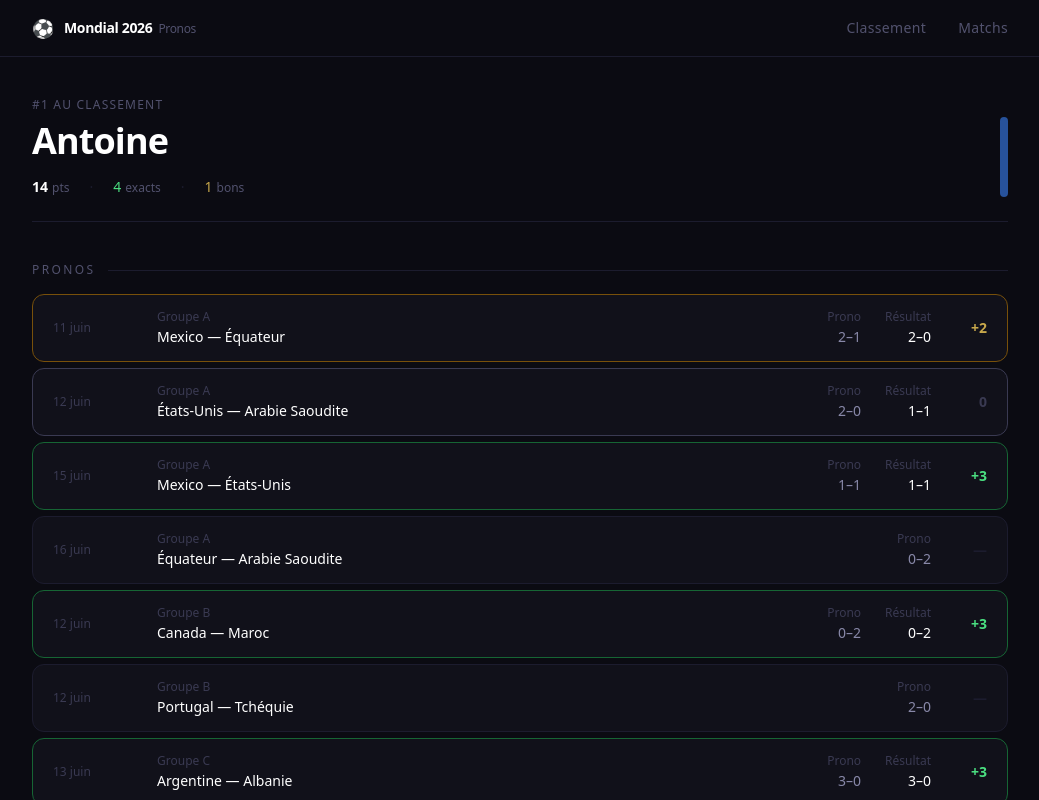
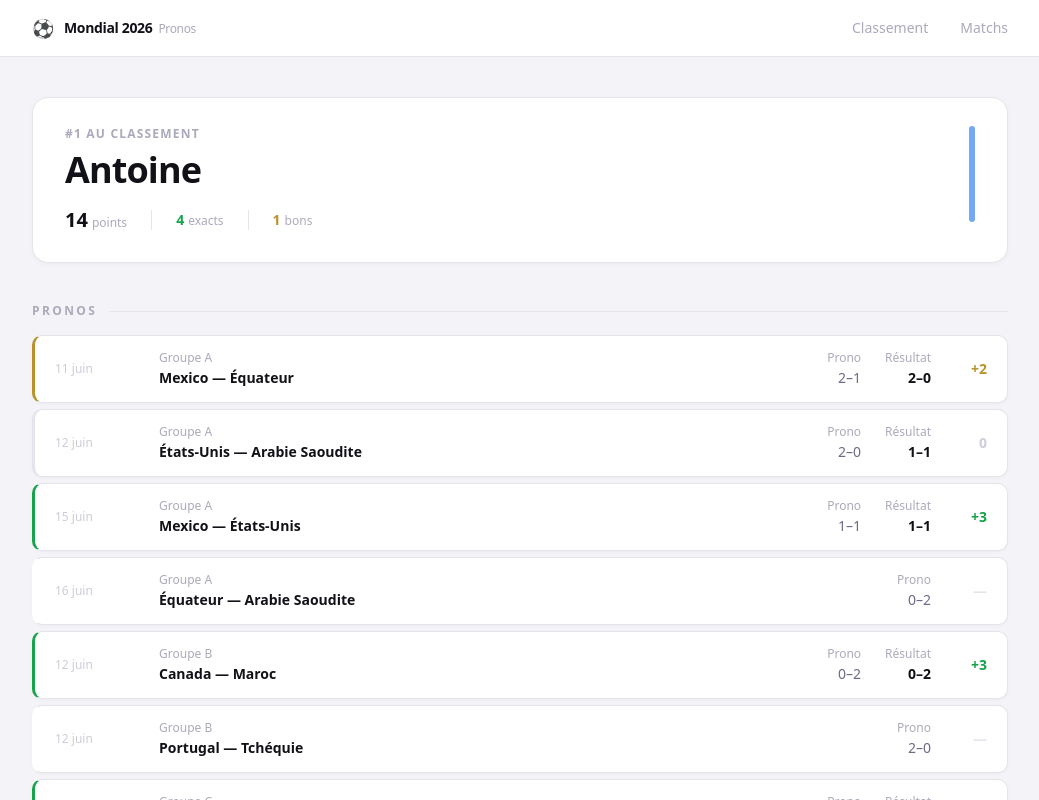
Before and after one commit to antolarp/mondial2026, a Next.js app: page /joueur/antoine in a window 1280 px wide. Shown: the top 800 px of the page, without its empty margins (120-1159 px from the left). Built offline with nearby package versions, Linux system fonts and the light colour scheme.

Commit message:
style: thème clair premium — fond blanc, cards avec ombres, typographie sobre

```diff
--- a/app/globals.css
+++ b/app/globals.css
@@ -4,17 +4,7 @@
 
 @layer base {
   body {
-    background-color: #0b0b12;
-    color: #e2e2ee;
-    font-feature-settings: "cv02", "cv03", "cv04", "cv11";
+    background-color: #f4f4f8;
+    color: #111118;
   }
 }
-
-@layer utilities {
-  .text-muted { color: #52526e; }
-  .text-secondary { color: #8888a8; }
-  .border-subtle { border-color: #1c1c2e; }
-  .bg-card { background-color: #11111a; }
-  .bg-card-hover { background-color: #16162200; }
-  .gold { color: #c8a84b; }
-}
--- a/app/joueur/[nom]/page.js
+++ b/app/joueur/[nom]/page.js
@@ -2,13 +2,18 @@ import { chargerMatchs, chargerResultats, chargerJoueurs, calculerPoints, calcul
 import { notFound } from 'next/navigation'
 import { PLAYER_COLORS } from '../../../lib/colors'
 
-const CARD = { background: '#11111a', border: '1px solid #1c1c2e', borderRadius: 12 }
+const CARD = {
+  background: '#ffffff',
+  border: '1px solid #e4e4ec',
+  borderRadius: 10,
+  boxShadow: '0 1px 3px rgba(0,0,0,0.04)',
+}
 
 function SectionLabel({ children }) {
   return (
     <div className="flex items-center gap-3 mb-4">
-      <span className="text-xs uppercase tracking-[0.2em] font-medium" style={{ color: '#52526e' }}>{children}</span>
-      <div className="flex-1 h-px" style={{ background: '#1c1c2e' }} />
+      <span className="text-xs uppercase tracking-[0.2em] font-semibold" style={{ color: '#aaaabc' }}>{children}</span>
+      <div className="flex-1 h-px" style={{ background: '#e4e4ec' }} />
     </div>
   )
 }
@@ -25,38 +30,37 @@ export default function PageJoueur({ params }) {
   const stats = classement.find(j => j.nom === joueur.nom)
   const rang = classement.findIndex(j => j.nom === joueur.nom) + 1
   const color = PLAYER_COLORS[joueurs.findIndex(j => j.nom === joueur.nom) % PLAYER_COLORS.length]
-
   const matchsAvecProno = matchs.filter(m => joueur.pronos[m.id])
 
   return (
     <div className="space-y-10">
 
       {/* HEADER */}
-      <div className="flex items-end gap-6 pb-6" style={{ borderBottom: '1px solid #1c1c2e' }}>
-        <div>
-          <p className="text-xs uppercase tracking-widest mb-2" style={{ color: '#52526e' }}>
-            #{rang} au classement
-          </p>
-          <h1 className="text-4xl font-bold text-white tracking-tight">{joueur.nom}</h1>
-          <div className="flex items-center gap-5 mt-4 text-sm">
-            <span className="font-bold text-white tabular-nums">
-              {stats.points}
-              <span className="ml-1 text-xs font-normal" style={{ color: '#52526e' }}>pts</span>
-            </span>
-            <span style={{ color: '#1c1c2e' }}>·</span>
-            <span className="tabular-nums" style={{ color: '#4ade80' }}>
-              {stats.exacts}
-              <span className="ml-1 text-xs" style={{ color: '#52526e' }}>exacts</span>
-            </span>
-            <span style={{ color: '#1c1c2e' }}>·</span>
-            <span className="tabular-nums" style={{ color: '#c8a84b' }}>
-              {stats.bons}
-              <span className="ml-1 text-xs" style={{ color: '#52526e' }}>bons</span>
-            </span>
+      <div className="bg-white rounded-2xl px-8 py-7" style={{ border: '1px solid #e4e4ec', boxShadow: '0 1px 4px rgba(0,0,0,0.04)' }}>
+        <div className="flex items-start justify-between">
+          <div>
+            <p className="text-xs uppercase tracking-widest font-semibold mb-2" style={{ color: '#aaaabc' }}>
+              #{rang} au classement
+            </p>
+            <h1 className="text-4xl font-bold tracking-tight mb-4" style={{ color: '#111118' }}>{joueur.nom}</h1>
+            <div className="flex items-center gap-6 text-sm">
+              <div>
+                <span className="font-bold text-xl" style={{ color: '#111118' }}>{stats.points}</span>
+                <span className="ml-1 text-xs" style={{ color: '#aaaabc' }}>points</span>
+              </div>
+              <div style={{ width: 1, height: 20, background: '#e4e4ec' }} />
+              <div>
+                <span className="font-semibold" style={{ color: '#16a34a' }}>{stats.exacts}</span>
+                <span className="ml-1 text-xs" style={{ color: '#aaaabc' }}>exacts</span>
+              </div>
+              <div style={{ width: 1, height: 20, background: '#e4e4ec' }} />
+              <div>
+                <span className="font-semibold" style={{ color: '#b8922a' }}>{stats.bons}</span>
+                <span className="ml-1 text-xs" style={{ color: '#aaaabc' }}>bons</span>
+              </div>
+            </div>
           </div>
-        </div>
-        <div className="ml-auto">
-          <div className="w-2 h-20 rounded-full" style={{ background: color, opacity: 0.6 }} />
+          <div className="w-1.5 h-24 rounded-full" style={{ background: color, opacity: 0.7 }} />
         </div>
       </div>
 
@@ -70,36 +74,40 @@ export default function PageJoueur({ params }) {
             const pts = res ? calculerPoints(prono, res) : null
             const date = new Date(match.date)
 
-            const borderColor = pts === 3 ? '#166534' : pts === 2 ? '#78500a' : pts === 0 ? '#3a3a52' : '#1c1c2e'
+            const leftBorder =
+              pts === 3 ? '3px solid #16a34a' :
+              pts === 2 ? '3px solid #b8922a' :
+              pts === 0 ? '3px solid #e4e4ec' :
+              '3px solid transparent'
 
             return (
-              <div key={match.id} style={{ ...CARD, borderColor }}
+              <div key={match.id} style={{ ...CARD, borderLeft: leftBorder }}
                 className="px-5 py-3.5 flex items-center gap-6">
-                <span className="text-xs tabular-nums w-20 shrink-0" style={{ color: '#3a3a52' }}>
+                <span className="text-xs tabular-nums w-20 shrink-0" style={{ color: '#ccccda' }}>
                   {date.toLocaleDateString('fr-FR', { day: 'numeric', month: 'short' })}
                 </span>
                 <div className="flex-1 min-w-0">
-                  <p className="text-xs mb-0.5" style={{ color: '#3a3a52' }}>{match.phase}</p>
-                  <p className="text-sm text-white font-medium truncate">
+                  <p className="text-xs mb-0.5" style={{ color: '#aaaabc' }}>{match.phase}</p>
+                  <p className="text-sm font-semibold truncate" style={{ color: '#111118' }}>
                     {match.domicile} — {match.exterieur}
                   </p>
                 </div>
                 <div className="flex items-center gap-6 shrink-0 text-sm tabular-nums">
                   <div className="text-right">
-                    <p className="text-xs mb-0.5" style={{ color: '#3a3a52' }}>Prono</p>
-                    <p className="font-medium" style={{ color: '#8888a8' }}>{prono.domicile}–{prono.exterieur}</p>
+                    <p className="text-xs mb-0.5" style={{ color: '#aaaabc' }}>Prono</p>
+                    <p className="font-medium" style={{ color: '#6b6b88' }}>{prono.domicile}–{prono.exterieur}</p>
                   </div>
                   {res && (
                     <div className="text-right">
-                      <p className="text-xs mb-0.5" style={{ color: '#3a3a52' }}>Résultat</p>
-                      <p className="font-medium text-white">{res.domicile}–{res.exterieur}</p>
+                      <p className="text-xs mb-0.5" style={{ color: '#aaaabc' }}>Résultat</p>
+                      <p className="font-semibold" style={{ color: '#111118' }}>{res.domicile}–{res.exterieur}</p>
                     </div>
                   )}
-                  <div className="w-8 text-right font-bold">
-                    {pts === 3 && <span style={{ color: '#4ade80' }}>+3</span>}
-                    {pts === 2 && <span style={{ color: '#c8a84b' }}>+2</span>}
-                    {pts === 0 && <span style={{ color: '#3a3a52' }}>0</span>}
-                    {pts === null && <span style={{ color: '#1c1c2e' }}>—</span>}
+                  <div className="w-8 text-right font-bold text-sm">
+                    {pts === 3 && <span style={{ color: '#16a34a' }}>+3</span>}
+                    {pts === 2 && <span style={{ color: '#b8922a' }}>+2</span>}
+                    {pts === 0 && <span style={{ color: '#ccccda' }}>0</span>}
+                    {pts === null && <span style={{ color: '#e4e4ec' }}>—</span>}
                   </div>
                 </div>
               </div>
--- a/app/layout.js
+++ b/app/layout.js
@@ -8,20 +8,19 @@ export const metadata = {
 export default function RootLayout({ children }) {
   return (
     <html lang="fr">
-      <body className="min-h-screen" style={{ background: '#0b0b12', color: '#e2e2ee' }}>
-        <header style={{ borderBottom: '1px solid #1c1c2e', background: '#0b0b12' }}
-          className="sticky top-0 z-20 backdrop-blur-sm">
+      <body className="min-h-screen" style={{ background: '#f4f4f8', color: '#111118' }}>
+        <header className="sticky top-0 z-20 bg-white" style={{ borderBottom: '1px solid #e4e4ec' }}>
           <div className="max-w-5xl mx-auto px-6 h-14 flex items-center justify-between">
-            <a href="/" className="flex items-center gap-2.5 group">
+            <a href="/" className="flex items-center gap-2.5">
               <span className="text-lg">⚽</span>
-              <span className="font-semibold tracking-tight text-sm text-white">
+              <span className="font-semibold tracking-tight text-sm" style={{ color: '#111118' }}>
                 Mondial 2026
-                <span className="ml-1.5 text-xs font-normal" style={{ color: '#52526e' }}>Pronos</span>
+                <span className="ml-1.5 text-xs font-normal" style={{ color: '#aaaabc' }}>Pronos</span>
               </span>
             </a>
-            <nav className="flex gap-8 text-sm" style={{ color: '#52526e' }}>
-              <a href="/" className="hover:text-white transition-colors duration-150 tracking-wide">Classement</a>
-              <a href="/matchs" className="hover:text-white transition-colors duration-150 tracking-wide">Matchs</a>
+            <nav className="flex gap-8 text-sm font-medium" style={{ color: '#aaaabc' }}>
+              <a href="/" className="hover:text-gray-900 transition-colors">Classement</a>
+              <a href="/matchs" className="hover:text-gray-900 transition-colors">Matchs</a>
             </nav>
           </div>
         </header>
--- a/app/matchs/page.js
+++ b/app/matchs/page.js
@@ -6,21 +6,26 @@ const PHASES_ORDER = [
   'Huitièmes','Quarts','Demi-finales','Finale',
 ]
 
-const CARD = { background: '#11111a', border: '1px solid #1c1c2e', borderRadius: 12 }
+const CARD = {
+  background: '#ffffff',
+  border: '1px solid #e4e4ec',
+  borderRadius: 10,
+  boxShadow: '0 1px 3px rgba(0,0,0,0.04)',
+}
 
 function SectionLabel({ children }) {
   return (
     <div className="flex items-center gap-3 mb-4">
-      <span className="text-xs uppercase tracking-[0.2em] font-medium" style={{ color: '#52526e' }}>{children}</span>
-      <div className="flex-1 h-px" style={{ background: '#1c1c2e' }} />
+      <span className="text-xs uppercase tracking-[0.2em] font-semibold" style={{ color: '#aaaabc' }}>{children}</span>
+      <div className="flex-1 h-px" style={{ background: '#e4e4ec' }} />
     </div>
   )
 }
 
 function PtsBadge({ pts }) {
-  if (pts === 3) return <span className="text-xs font-bold tabular-nums" style={{ color: '#4ade80' }}>+3</span>
-  if (pts === 2) return <span className="text-xs font-bold tabular-nums" style={{ color: '#c8a84b' }}>+2</span>
-  if (pts === 0) return <span className="text-xs font-bold tabular-nums" style={{ color: '#3a3a52' }}>0</span>
+  if (pts === 3) return <span className="text-xs font-bold tabular-nums" style={{ color: '#16a34a' }}>+3</span>
+  if (pts === 2) return <span className="text-xs font-bold tabular-nums" style={{ color: '#b8922a' }}>+2</span>
+  if (pts === 0) return <span className="text-xs font-bold tabular-nums" style={{ color: '#ccccda' }}>0</span>
   return null
 }
 
@@ -37,7 +42,7 @@ export default function Matchs() {
 
   return (
     <div className="space-y-12">
-      <h1 className="text-2xl font-bold text-white tracking-tight">Matchs</h1>
+      <h1 className="text-2xl font-bold tracking-tight" style={{ color: '#111118' }}>Matchs</h1>
 
       {phases.map(phase => (
         <section key={phase}>
@@ -47,46 +52,47 @@ export default function Matchs() {
               const res = resultats[match.id]
               const date = new Date(match.date)
               return (
-                <div key={match.id} style={CARD} className="px-5 py-4">
+                <div key={match.id} style={CARD} className="px-5 py-3.5 hover:bg-gray-50 transition-colors">
                   <div className="flex items-center gap-6">
-                    <span className="text-xs tabular-nums w-24 shrink-0" style={{ color: '#3a3a52' }}>
+                    <span className="text-xs tabular-nums w-24 shrink-0" style={{ color: '#ccccda' }}>
                       {date.toLocaleDateString('fr-FR', { day: 'numeric', month: 'short' })}
                       {' · '}
                       {date.toLocaleTimeString('fr-FR', { hour: '2-digit', minute: '2-digit' })}
                     </span>
 
                     <div className="flex items-center gap-4 flex-1 min-w-0">
-                      <span className="font-medium text-sm text-white text-right flex-1 truncate">{match.domicile}</span>
-
+                      <span className="font-semibold text-sm text-right flex-1 truncate" style={{ color: '#111118' }}>
+                        {match.domicile}
+                      </span>
                       {res ? (
-                        <span className="shrink-0 tabular-nums font-bold text-base px-3 py-0.5 rounded"
-                          style={{ background: '#1c1c2e', color: '#e2e2ee', minWidth: 56, textAlign: 'center' }}>
+                        <span className="shrink-0 tabular-nums font-bold text-sm px-3 py-1 rounded-lg"
+                          style={{ background: '#f0f0f6', color: '#111118', minWidth: 60, textAlign: 'center' }}>
                           {res.domicile} — {res.exterieur}
                         </span>
                       ) : (
-                        <span className="shrink-0 text-xs px-3 py-0.5 rounded"
-                          style={{ background: '#1c1c2e', color: '#3a3a52', minWidth: 56, textAlign: 'center' }}>
+                        <span className="shrink-0 text-xs px-3 py-1 rounded-lg"
+                          style={{ background: '#f4f4f8', color: '#ccccda', minWidth: 60, textAlign: 'center' }}>
                           à venir
                         </span>
                       )}
-
-                      <span className="font-medium text-sm text-white flex-1 truncate">{match.exterieur}</span>
+                      <span className="font-semibold text-sm flex-1 truncate" style={{ color: '#111118' }}>
+                        {match.exterieur}
+                      </span>
                     </div>
 
-                    {/* Pronos */}
-                    <div className="hidden sm:flex items-center gap-3 shrink-0">
+                    <div className="hidden sm:flex items-center gap-4 shrink-0">
                       {joueurs.map(joueur => {
                         const prono = joueur.pronos[match.id]
                         const pts = prono && res ? calculerPoints(prono, res) : null
                         return (
                           <div key={joueur.nom} className="text-center" style={{ minWidth: 44 }}>
-                            <p className="text-xs mb-0.5" style={{ color: '#3a3a52' }}>{joueur.nom.slice(0, 3)}</p>
+                            <p className="text-xs mb-0.5" style={{ color: '#ccccda' }}>{joueur.nom.slice(0, 3)}</p>
                             {prono ? (
-                              <p className="text-xs tabular-nums" style={{ color: '#8888a8' }}>
+                              <p className="text-xs tabular-nums font-medium" style={{ color: '#6666888' }}>
                                 {prono.domicile}-{prono.exterieur}
                               </p>
                             ) : (
-                              <p className="text-xs" style={{ color: '#1c1c2e' }}>—</p>
+                              <p className="text-xs" style={{ color: '#e4e4ec' }}>—</p>
                             )}
                             {pts !== null && <PtsBadge pts={pts} />}
                           </div>
--- a/app/page.js
+++ b/app/page.js
@@ -4,14 +4,24 @@ import { calculerEvolution, calculerPlaces, calculerPourcentages, calculerExacts
 import { EvolutionChart, ExactsChart, PourcentagesChart, PlacesChart } from '../components/Charts'
 import { PLAYER_COLORS } from '../lib/colors'
 
-const CARD = { background: '#11111a', border: '1px solid #1c1c2e', borderRadius: 16 }
-const CARD_SM = { background: '#11111a', border: '1px solid #1c1c2e', borderRadius: 12 }
+const CARD = {
+  background: '#ffffff',
+  border: '1px solid #e4e4ec',
+  borderRadius: 16,
+  boxShadow: '0 1px 4px rgba(0,0,0,0.04)',
+}
+const CARD_SM = {
+  background: '#ffffff',
+  border: '1px solid #e4e4ec',
+  borderRadius: 12,
+  boxShadow: '0 1px 4px rgba(0,0,0,0.04)',
+}
 
 function SectionLabel({ children }) {
   return (
     <div className="flex items-center gap-3 mb-5">
-      <span className="text-xs uppercase tracking-[0.2em] font-medium" style={{ color: '#52526e' }}>{children}</span>
-      <div className="flex-1 h-px" style={{ background: '#1c1c2e' }} />
+      <span className="text-xs uppercase tracking-[0.2em] font-semibold" style={{ color: '#aaaabc' }}>{children}</span>
+      <div className="flex-1 h-px" style={{ background: '#e4e4ec' }} />
     </div>
   )
 }
@@ -19,18 +29,20 @@ function SectionLabel({ children }) {
 function StatCard({ label, value, sub }) {
   return (
     <div style={CARD_SM} className="px-5 py-4">
-      <p className="text-xs uppercase tracking-widest mb-2" style={{ color: '#52526e' }}>{label}</p>
-      <p className="text-2xl font-bold text-white leading-none">{value}</p>
-      {sub && <p className="text-xs mt-1.5" style={{ color: '#52526e' }}>{sub}</p>}
+      <p className="text-xs uppercase tracking-widest mb-2 font-medium" style={{ color: '#aaaabc' }}>{label}</p>
+      <p className="text-2xl font-bold leading-none" style={{ color: '#111118' }}>{value}</p>
+      {sub && <p className="text-xs mt-1.5" style={{ color: '#aaaabc' }}>{sub}</p>}
     </div>
   )
 }
 
-function RankBadge({ rank }) {
-  if (rank === 1) return <span className="text-sm font-bold" style={{ color: '#c8a84b' }}>01</span>
-  if (rank === 2) return <span className="text-sm font-bold" style={{ color: '#9aa0a6' }}>02</span>
-  if (rank === 3) return <span className="text-sm font-bold" style={{ color: '#a07050' }}>03</span>
-  return <span className="text-sm font-bold" style={{ color: '#3a3a52' }}>0{rank > 9 ? rank : `${rank}`}</span>
+function RankNumber({ rank }) {
+  const gold = { color: '#b8922a', fontWeight: 700, fontSize: 13 }
+  const silver = { color: '#8c9198', fontWeight: 700, fontSize: 13 }
+  const bronze = { color: '#a0714a', fontWeight: 700, fontSize: 13 }
+  const normal = { color: '#ccccda', fontWeight: 600, fontSize: 13 }
+  const style = rank === 1 ? gold : rank === 2 ? silver : rank === 3 ? bronze : normal
+  return <span style={style}>{String(rank).padStart(2, '0')}</span>
 }
 
 export default function Home() {
@@ -48,13 +60,13 @@ export default function Home() {
   const meilleurPct = [...pourcentages].sort((a, b) => b.pourcentage - a.pourcentage)[0]
 
   return (
-    <div className="space-y-12">
+    <div className="space-y-10">
 
-      {/* STATS SUMMARY */}
+      {/* STATS */}
       <div className="grid grid-cols-2 sm:grid-cols-4 gap-3">
         <StatCard label="Matchs joués" value={matchsJoues} sub={`sur ${matchs.length} au programme`} />
         <StatCard label="En tête" value={classement[0]?.nom ?? '—'} sub={`${classement[0]?.points ?? 0} points`} />
-        <StatCard label="Participants" value={joueurs.length} sub="joueurs en compétition" />
+        <StatCard label="Participants" value={joueurs.length} sub="joueurs" />
         <StatCard label="Meilleur taux" value={`${meilleurPct?.pourcentage ?? 0}%`} sub={meilleurPct?.nom} />
       </div>
 
@@ -64,14 +76,13 @@ export default function Home() {
         <div style={CARD} className="overflow-hidden">
           <table className="w-full">
             <thead>
-              <tr style={{ borderBottom: '1px solid #1c1c2e' }}>
+              <tr style={{ borderBottom: '1px solid #f0f0f6' }}>
                 {['#', 'Joueur', 'Points', 'Exacts', 'Bons', 'Taux', 'Joués', ''].map((h, i) => (
                   <th key={i}
-                    className={`px-5 py-3.5 text-left text-xs uppercase tracking-widest font-medium
-                      ${i >= 4 ? 'hidden md:table-cell' : i === 3 ? 'hidden sm:table-cell' : ''}
-                      ${i === 2 ? 'text-center' : ''}
-                      ${i >= 3 ? 'text-center' : ''}`}
-                    style={{ color: '#3a3a52' }}>
+                    className={`px-5 py-3 text-left text-xs uppercase tracking-widest font-semibold
+                      ${i >= 5 ? 'hidden md:table-cell' : i === 4 ? 'hidden sm:table-cell' : i === 3 ? 'hidden sm:table-cell' : ''}
+                      ${i >= 2 ? 'text-center' : ''}`}
+                    style={{ color: '#aaaabc' }}>
                     {h}
                   </th>
                 ))}
@@ -83,41 +94,39 @@ export default function Home() {
                 const color = PLAYER_COLORS[nomsJoueurs.indexOf(joueur.nom) % PLAYER_COLORS.length]
                 return (
                   <tr key={joueur.nom}
-                    style={{ borderTop: '1px solid #1c1c2e' }}
-                    className="transition-colors duration-100 hover:bg-white/[0.02]">
-                    <td className="px-5 py-4 w-12">
-                      <RankBadge rank={i + 1} />
-                    </td>
+                    style={{ borderTop: '1px solid #f0f0f6' }}
+                    className="transition-colors hover:bg-gray-50">
+                    <td className="px-5 py-4 w-12"><RankNumber rank={i + 1} /></td>
                     <td className="px-5 py-4">
                       <div className="flex items-center gap-2.5">
-                        <span className="w-2 h-2 rounded-full shrink-0" style={{ background: color, opacity: 0.9 }} />
-                        <span className="font-medium text-white text-sm">{joueur.nom}</span>
+                        <span className="w-2 h-2 rounded-full shrink-0" style={{ background: color }} />
+                        <span className="font-semibold text-sm" style={{ color: '#111118' }}>{joueur.nom}</span>
                       </div>
                     </td>
                     <td className="px-5 py-4 text-center">
-                      <span className="text-white font-bold tabular-nums">{joueur.points}</span>
+                      <span className="font-bold tabular-nums" style={{ color: '#111118' }}>{joueur.points}</span>
                     </td>
                     <td className="px-5 py-4 text-center hidden sm:table-cell">
-                      <span className="tabular-nums text-sm font-medium" style={{ color: '#4ade80' }}>{joueur.exacts}</span>
+                      <span className="tabular-nums text-sm font-semibold" style={{ color: '#16a34a' }}>{joueur.exacts}</span>
                     </td>
-                    <td className="px-5 py-4 text-center hidden md:table-cell">
-                      <span className="tabular-nums text-sm" style={{ color: '#c8a84b' }}>{joueur.bons}</span>
+                    <td className="px-5 py-4 text-center hidden sm:table-cell">
+                      <span className="tabular-nums text-sm font-medium" style={{ color: '#b8922a' }}>{joueur.bons}</span>
                     </td>
                     <td className="px-5 py-4 hidden md:table-cell">
-                      <div className="flex items-center gap-2.5 justify-center">
-                        <div className="w-16 h-0.5 rounded-full" style={{ background: '#1c1c2e' }}>
-                          <div className="h-0.5 rounded-full" style={{ width: `${pct}%`, background: color }} />
+                      <div className="flex items-center gap-2 justify-center">
+                        <div className="w-16 h-1 rounded-full" style={{ background: '#f0f0f6' }}>
+                          <div className="h-1 rounded-full" style={{ width: `${pct}%`, background: color }} />
                         </div>
-                        <span className="text-xs tabular-nums" style={{ color: '#52526e' }}>{pct}%</span>
+                        <span className="text-xs tabular-nums" style={{ color: '#aaaabc' }}>{pct}%</span>
                       </div>
                     </td>
                     <td className="px-5 py-4 text-center hidden md:table-cell">
-                      <span className="text-xs tabular-nums" style={{ color: '#3a3a52' }}>{joueur.joues}</span>
+                      <span className="text-xs tabular-nums" style={{ color: '#ccccda' }}>{joueur.joues}</span>
                     </td>
                     <td className="px-5 py-4 text-right">
                       <Link href={`/joueur/${encodeURIComponent(joueur.nom.toLowerCase())}`}
-                        className="text-xs tracking-wide transition-colors duration-150 hover:text-white"
-                        style={{ color: '#3a3a52' }}>
+                        className="text-xs font-medium tracking-wide transition-colors hover:text-gray-900"
+                        style={{ color: '#ccccda' }}>
                         Détail →
                       </Link>
                     </td>
```
Also changed, not shown: components/Charts.js (+15 -15 lines).
